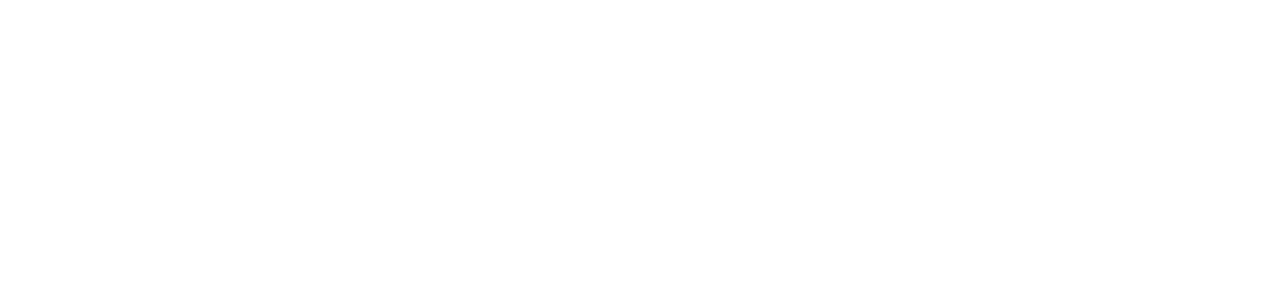
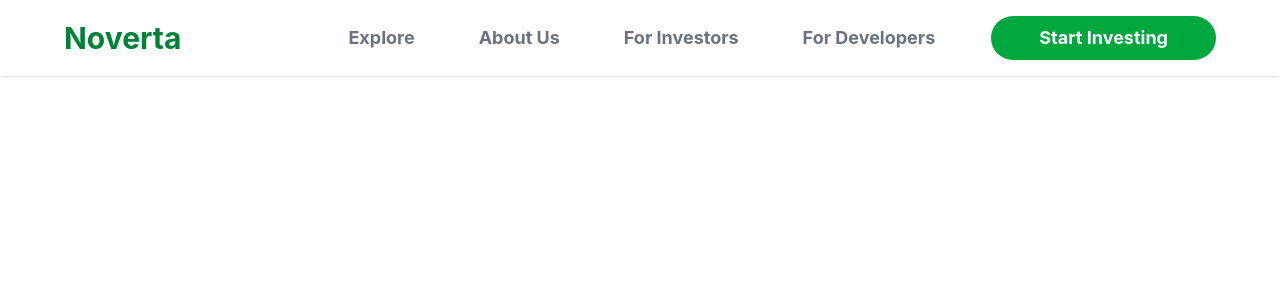
Before and after one commit to GPapagiannopoulos/enterpreneurial_journey, a React app in the folder frontend/: page /enterpreneurial_journey/fordevelopers in a window 1280 px wide. Before the commit this address had no page. Shown: the top 300 px of the page. Built offline with nearby package versions, Linux system fonts and the light colour scheme; the HTML template or start-up script is replaced by a standard one.

Commit message:
feat: implement structure for For Developers page

```diff
--- a/frontend/src/App.tsx
+++ b/frontend/src/App.tsx
@@ -3,6 +3,7 @@
 import Login from "./pages/login.tsx";
 import Signup from "./pages/signup.tsx";
 import Explore from "./pages/Explore.tsx";
+import ForDevelopers from "./pages/ForDevelopers.tsx";
 
 export default function App() {
   return (
@@ -12,6 +13,7 @@
         <Route path="/login" element={<Login />} />
         <Route path="/signup" element={<Signup />} />
         <Route path="/explore" element={<Explore />} />
+        <Route path="/fordevelopers" element={<ForDevelopers />} />
       </Routes>
     </BrowserRouter>
   );
--- a/frontend/src/components/Navbar.tsx
+++ b/frontend/src/components/Navbar.tsx
@@ -1,4 +1,4 @@
-import { useNavigate } from "react-router-dom";
+import { Link, useNavigate } from "react-router-dom";
 import Button from "./Button";
 
 export default function Navbar() {
@@ -6,8 +6,9 @@
 
   return (
     <nav className="flex items-center justify-between px-16 py-4 bg-white shadow-sm">
-      <span className="text-3xl font-bold text-green-700">Noverta</span>
-
+      <Link to="/">
+        <span className="text-3xl font-bold text-green-700">Noverta</span>
+      </Link>
       <div className="flex gap-12">
         <Button
           label="Explore"
@@ -21,12 +22,12 @@
         />
         <Button
           label="For Investors"
-          onClick={() => navigate("/investors")}
+          onClick={() => navigate("/forinvestors")}
           variant="secondary"
         />
         <Button
           label="For Developers"
-          onClick={() => navigate("/developers")}
+          onClick={() => navigate("/fordevelopers")}
           variant="secondary"
         />
         <Button
--- /dev/null
+++ b/frontend/src/pages/ForDevelopers.tsx
@@ -0,0 +1,23 @@
+import Navbar from "../components/Navbar";
+import DeveloperHero from "../sections/ForDevelopers/DeveloperHero";
+import DeveloperRegistration from "../sections/ForDevelopers/DeveloperRegister";
+import DeveloperFAQs from "../sections/ForDevelopers/DeveloperFAQs";
+import EligibleProjects from "../sections/ForDevelopers/EligibleProjects";
+import DeveloperExamples from "../sections/ForDevelopers/DeveloperExamples";
+import FinancingChallenge from "../sections/ForDevelopers/FinancingChallenge";
+import PlatformDeveloperSupport from "../sections/ForDevelopers/PlatformDeveloperSupport";
+
+export default function ForDevelopers() {
+  return (
+    <div className="min-h-screen">
+      <Navbar />
+      <DeveloperHero />
+      <FinancingChallenge />
+      <PlatformDeveloperSupport />
+      <DeveloperExamples />
+      <EligibleProjects />
+      <DeveloperFAQs />
+      <DeveloperRegistration />
+    </div>
+  );
+}
--- /dev/null
+++ b/frontend/src/sections/ForDevelopers/DeveloperExamples.tsx
@@ -0,0 +1,3 @@
+export default function DeveloperExamples() {
+  return <section></section>;
+}
--- /dev/null
+++ b/frontend/src/sections/ForDevelopers/DeveloperFAQs.tsx
@@ -0,0 +1,3 @@
+export default function DeveloperFAQs() {
+  return <section></section>;
+}
--- /dev/null
+++ b/frontend/src/sections/ForDevelopers/DeveloperHero.tsx
@@ -0,0 +1,3 @@
+export default function DeveloperHero() {
+  return <section></section>;
+}
--- /dev/null
+++ b/frontend/src/sections/ForDevelopers/DeveloperRegister.tsx
@@ -0,0 +1,3 @@
+export default function DeveloperRegistration() {
+  return <section></section>;
+}
--- /dev/null
+++ b/frontend/src/sections/ForDevelopers/EligibleProjects.tsx
@@ -0,0 +1,3 @@
+export default function EligibleProjects() {
+  return <section></section>;
+}
--- /dev/null
+++ b/frontend/src/sections/ForDevelopers/FinancingChallenge.tsx
@@ -0,0 +1,3 @@
+export default function FinancingChallenge() {
+  return <section></section>;
+}
--- /dev/null
+++ b/frontend/src/sections/ForDevelopers/PlatformDeveloperSupport.tsx
@@ -0,0 +1,3 @@
+export default function PlatformDeveloperSupport() {
+  return <section></section>;
+}
```
